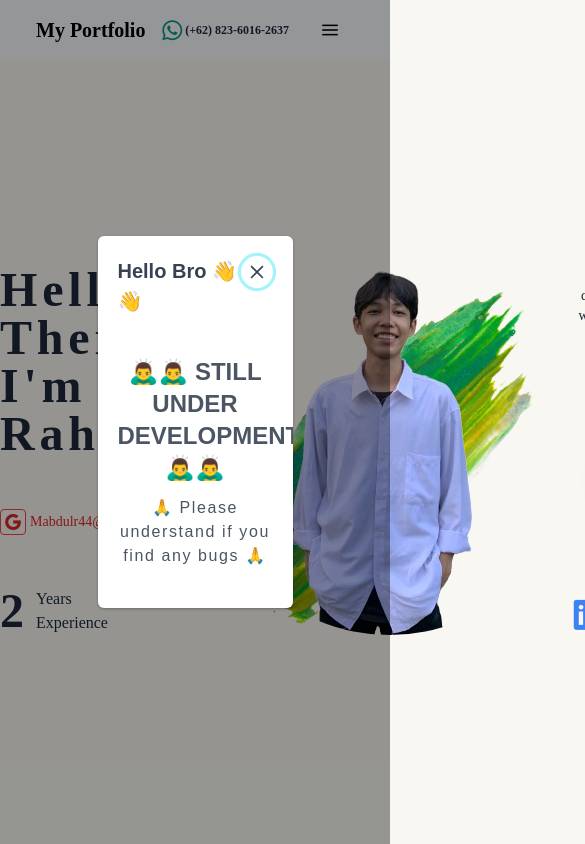
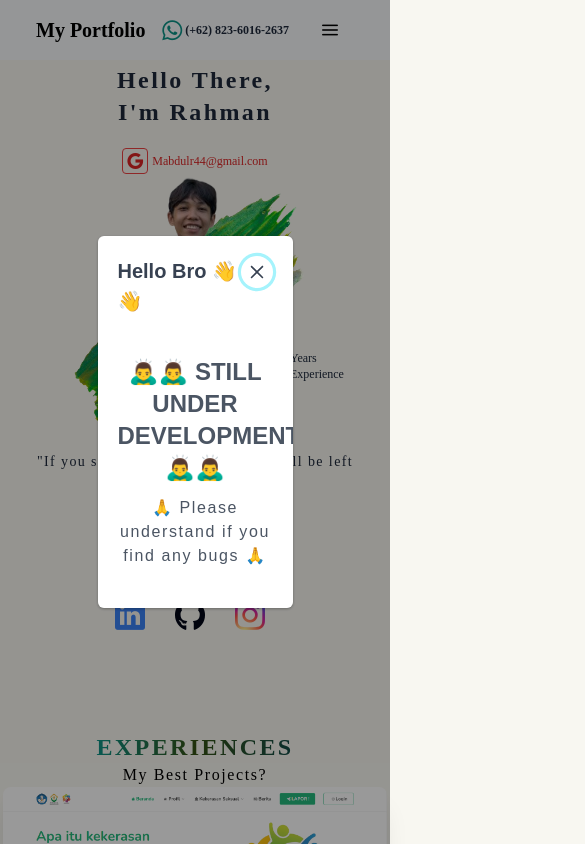
Before and after one commit to abdrahman02/web-portfolio-react-js, a React (Create React App) app: page / in a window 390 px wide. Shown: the top 844 px of the page, 585 px wide, since content can reach past the window. Built offline with nearby package versions, Linux system fonts and the light colour scheme; a web font is replaced by a local one.

Commit message:
responsive cta v1

```diff
--- a/src/assets/css/Cta.css
+++ b/src/assets/css/Cta.css
@@ -1,9 +1,9 @@
-.cta-cols,
 .cover-photo,
 .photo {
-  width: 369px;
-  height: 369px;
+  width: 278px;
+  height: 278px;
 }
+
 .cover-photo {
   background-image: url("../images/scratch-paint.png");
 }
@@ -26,3 +26,18 @@ div.icon a i.pi.pi-instagram {
   background-clip: text;
   -webkit-text-fill-color: transparent;
 }
+
+@media only screen and (min-width: 515px) {
+  #cta,
+  .career-time {
+    position: static;
+  }
+}
+
+@media only screen and (min-width: 1024px) {
+  .cover-photo,
+  .photo {
+    width: 369px;
+    height: 369px;
+  }
+}
--- a/src/components/Cta.js
+++ b/src/components/Cta.js
@@ -5,33 +5,33 @@ const Cta = () => {
   return (
     <section
       id="cta"
-      className="container mx-auto pt-14 h-screen flex justify-between items-center text-slate-800"
+      className="container mx-auto px-8 mt-16 flex flex-wrap justify-center items-center text-slate-800 relative sm:static sm:gap-5 md:justify-evenly lg:mt-36 xl:py-12 xl:gap-0"
     >
-      <div className="cta-cols flex flex-col justify-between">
-        <div className="greetings text-5xl font-bold tracking-widest">
+      <div className="cta-cols flex flex-col items-center gap-5 xl:justify-between xl:gap-y-12 xl:w-1/3">
+        <div className="greetings text-2xl font-bold tracking-widest text-center w-full md:text-3xl xl:text-5xl">
           <h2>Hello There,</h2>
           <h2>I'm Rahman</h2>
         </div>
-        <span className="flex items-center text-sm text-red-600">
+        <span className="flex items-center text-xs text-red-600 md:text-sm">
           <i className="pi pi-google p-1 me-1 border border-red-500 rounded"></i>
           <p>Mabdulr44@gmail.com</p>
         </span>
-        <div className="career-time flex flex-row gap-3">
-          <div className="number font-bold text-5xl">2</div>
-          <div className="text flex flex-col text-base">
+        <div className="career-time flex flex-row justify-end gap-3 absolute top-1/2 left-2/3 sm:static">
+          <div className="number font-bold text-4xl xl:text-5xl">2</div>
+          <div className="text flex flex-col text-xs xl:text-base">
             <span>Years</span>
             <span>Experience</span>
           </div>
         </div>
       </div>
 
-      <div>
+      <div className="flex justify-center items-center xl:w-1/3">
         <div className="cover-photo bg-clip-border bg-cover">
-          <div className="photo rounded-full"></div>
+          <div className="photo rounded-full bg-cover"></div>
         </div>
       </div>
 
-      <div className="cta-cols flex flex-col items-center justify-between">
+      <div className="cta-cols flex flex-col items-center justify-between gap-5 md:w-full lg:w-full xl:w-1/3 xl:gap-y-12 xl:w-1/3">
         <div className="tagline text-center tracking-widest text-sm">
           "If you stop developing, then you will be left behind by others"
         </div>
@@ -41,7 +41,7 @@ const Cta = () => {
           target="_blank"
           rel="noreferrer"
         >
-          Curiculum Vitae
+          Curriculum Vitae
         </a>
         <div className="social-media flex flex-col items-center">
           <span className="text-sm font-bold">Visit my social media :</span>
--- a/src/components/Experience.js
+++ b/src/components/Experience.js
@@ -18,7 +18,7 @@ const Experience = () => {
   return (
     <section
       id="experiences"
-      className="container h-screen mx-auto pt-14 flex flex-col justify-evenly items-center"
+      className="container mx-auto pt-24 flex flex-col justify-evenly items-center"
     >
       <h2 className="tracking-widest text-2xl font-bold bg-gradient-to-r from-teal-600 via-lime-900 to-teal-900 text-transparent bg-clip-text">
         EXPERIENCES
```
